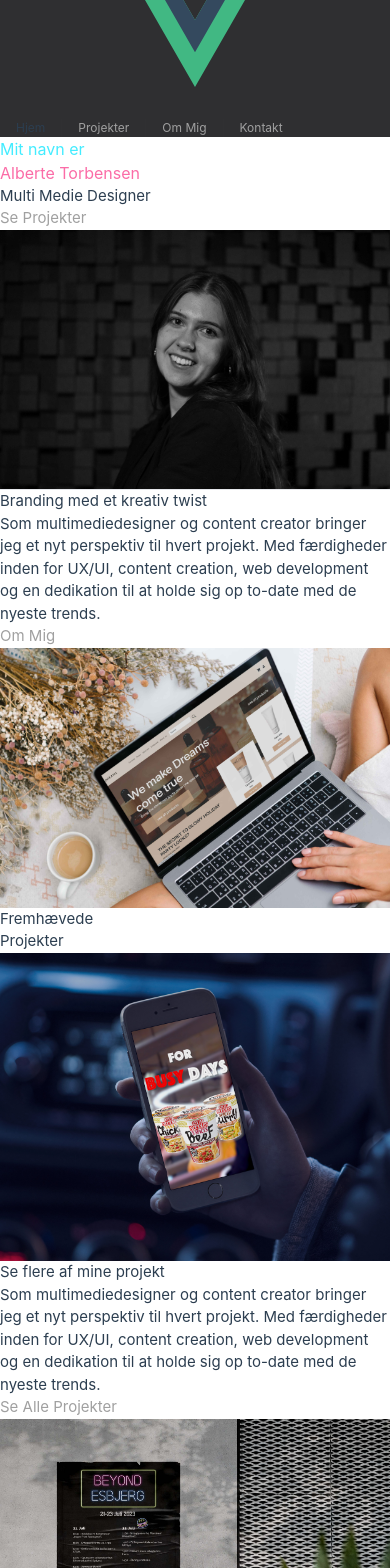
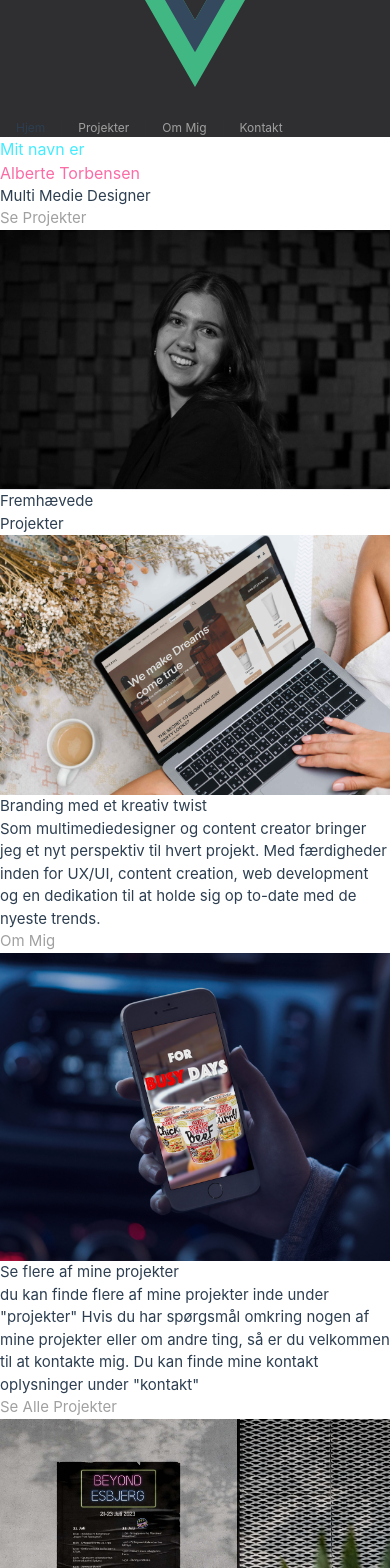
Before and after one commit to JeJulianaa/Portfolio2023, a Vue app: page / in a window 390 px wide. Shown: the top 1568 px of the page. Built offline with nearby package versions, Linux system fonts and the light colour scheme.

Commit message:
home page update

```diff
--- a/src/App.vue
+++ b/src/App.vue
@@ -31,7 +31,7 @@ import { RouterLink, RouterView } from 'vue-router'
   </Transition>   -->
 
   <!--space between section and contact-->
-  <div class="h-20 bg-[#1A1A1A]">
+  <div class="h-1 bg-[#1A1A1A]">
 
   </div>
   <hr class="border-2">
@@ -65,7 +65,7 @@ import { RouterLink, RouterView } from 'vue-router'
           </div>
         </div>
 
-  <footer class="bg-[#CFC9C9] text-white">
+  <footer class="bg-[#2F2F31] text-white">
     <hr class="border-2">
 
     <div class="container mx-auto px-4 py-8 grid grid-cols-2 sm:grid-cols-3 md:grid-cols-4 gap-8">
@@ -73,13 +73,13 @@ import { RouterLink, RouterView } from 'vue-router'
         <h4 class="text-lg font-bold">Contact Us</h4>
         <ul class="mt-4">
           <li>
-            <span class="text-gray-400">Phone:</span> 555-555-5555
+            <span class="text-gray-400">Phone:</span> 21 16 38 58
           </li>
           <li>
-            <span class="text-gray-400">Email:</span> email
+            <span class="text-gray-400">Email:</span> Alberte.torbensen@gmail.com
           </li>
           <li>
-            <span class="text-gray-400">Address:</span> 123 Main St, Anytown USA
+            <span class="text-gray-400">Address:</span> Esbjerg 6700
           </li>
         </ul>
       </div>
--- a/src/assets/main.css
+++ b/src/assets/main.css
@@ -121,11 +121,12 @@ a,
       font-family: "neon";}
 
   }
-  </style>
-
   button{
     font-family: "neon";
     color: rgb(2, 106, 118);
     border-color: rgb(2, 106, 118);
   }
+
+
+
 }
--- a/src/views/HomeView.vue
+++ b/src/views/HomeView.vue
@@ -8,8 +8,8 @@
 
   <main class="bg-[#1A1A1A]" >
     <div class="w-full flex justify-end">
-          <div class="flex flex-wrap justify-end">
-            <div class="w-full h-auto lg:w-2/5 px-4 mb-4 lg:mb-0  py-4">
+          <div class="flex flex-wrap justify-end pb-2">
+            <div class="w-full h-auto lg:w-2/5 px-4 mb-4 lg:mb-0  py-2">
               <!-- Content for the left column goes here -->
               <h1 class="homeTextOne mitNavn"> Mit navn er </h1>
                 <h1 class="AlberteT homeTextOne pt-1 xs:pt-0">Alberte Torbensen</h1>
@@ -36,14 +36,44 @@
 
         <hr class="border-2">
         <!--section1 photo-->
-        <div class="h-20 bg-[#1A1A1A]">
+        <div class="h-1 bg-[#1A1A1A]">
 
         </div>
         <div class="w-full flex justify-end">
 
 
-          <div class="sections flex flex-wrap w-5/6 justify-end">
-            <div class="w-full lg:w-1/2 px-4 mb-4 lg:mb-0 py-2" >
+          <div class="w-full sections flex flex-wrap w-5/6 justify-end">
+            <div class="w-full lg:w-[60%] pb-2  lg: py-5" >
+              <!-- Content for the left column goes here -->
+              <div class="border-4 border-[#2E2E30] rounded-lg text-center pt-[11%] h-full">
+                <h1 class="text-7xl  text-center text-[#E44A8C]">
+                Fremhævede <h1 class="text-7xl px-20 mb-5 lg:mb-0 pb-8 py-5 text-[#0091C2]">Projekter</h1>
+                </h1>
+              <p class="text pb-8">
+
+              </p>
+
+             </div>
+            </div>
+            <div class="w-full lg:w-[40%] pt-1">
+              <!-- Content for the right column goes here -->
+              <div class="w-full childTwo pl-2 py-2 pt-4  rounded-lg">
+                <RouterLink to="/portfoliodetail/1">
+                  <a href="#" class="">
+                    <img src="@/assets/billeder/Mockup-pc-dreams.jpg" alt="" class="w-full object-container rounded-lg glow-photo-button">
+                  </a>
+                </RouterLink>
+              </div>
+
+            </div>
+          </div>
+        </div>
+
+      <!--section 2 big photo-->
+
+      <div class="w-full flex justify-end ">
+          <div class=" flex flex-wrap justify-end pt-1">
+            <div class="w-full h-auto lg:w-1/2 px-[8rem] lg:mb-0  py-4 border-4  rounded-lg border-[#2E2E30]" >
               <!-- Content for the left column goes here -->
               <h1 class="text-5xl text-[#FFE6A7] pt-2">
                 Branding med et kreativ twist </h1>
@@ -60,40 +90,11 @@
                   Om Mig
                 </button>
              </RouterLink>
-            </div>
-            <div class="w-full lg:w-1/2 px-4">
-              <!-- Content for the right column goes here -->
-              <div class="childTwo   pl-2 py-2 pt-4 h-fit rounded-lg">
-                <RouterLink to="/portfoliodetail/1">
-                  <a href="#" class="">
-                    <img src="@/assets/billeder/Mockup-pc-dreams.jpg" alt="" class="w-full object-container rounded-lg glow-photo-button">
-                  </a>
-                </RouterLink>
-              </div>
 
             </div>
-          </div>
-        </div>
-
-      <!--section 2 big photo-->
-
-      <div class="w-full flex justify-end ">
-          <div class="flex flex-wrap justify-end ">
-            <div class="w-full h-auto lg:w-2/5 px-4 mb-4 lg:mb-0  py-4" >
-              <!-- Content for the left column goes here -->
-              <div class="border-4 border-[#FFE6A7] rounded-lg py-20 pt-[34%] h-full">
-                <h1 class="text-5xl  text-center text-[#E44A8C]">
-                Fremhævede <h1 class="text-5xl px-12 mb-5 lg:mb-0 pb-8 py-5 text-[#0091C2]">Projekter</h1>
-                </h1>
-              <p class="text pb-8">
-
-              </p>
-
-             </div>
-            </div>
-            <div class="w-full lg:w-1/2 px-4">
+            <div class="w-full lg:w-1/2 pl-2">
               <!-- Content for the right column goes here -->
-              <div class="childTwo   pl-2 py-2 pt-4 h-fit rounded-lg">
+              <div class="childTwo   pl-1  h-fit rounded-lg">
 
                 <RouterLink to="/portfoliodetail/2">
                   <a href="#" class="">
@@ -111,18 +112,19 @@
 
 
       <!--section3 photo-->
-      <div class="w-full flex justify-end">
-          <div class="flex flex-wrap w-5/6 justify-end ">
-            <div class="w-full lg:w-1/2 px-4 mb-4 lg:mb-0 py-2" >
+      <div class="w-full flex  justify-end">
+          <div class="flex flex-wrap  justify-end  lg: py-3 pb-6">
+
+            <div class="w-full border-4 border-[#2E2E30] rounded-lg lg:w-[60%] px-[8rem] pr-2 lg:mb-0 py-2 " >
+
               <!-- Content for the left column goes here -->
-              <h1 class="text-5xl pt-4">
-                Se flere af mine projekt
+              <h1 class="text-5xl pt-4  ">
+                Se flere af mine projekter
              </h1>
                <p class="text pb-1">
-               Som multimediedesigner og content creator bringer
-               jeg et nyt perspektiv til hvert projekt.
-               Med færdigheder inden for UX/UI, content creation,
-               web development og en dedikation til at holde sig op to-date med de nyeste trends.
+               du kan finde flere af mine projekter inde under "projekter"
+                Hvis du har spørgsmål omkring nogen af mine projekter eller om andre ting, så er du velkommen til at kontakte mig.
+                Du kan finde mine kontakt oplysninger under "kontakt"
               </p>
               <RouterLink to="/projekt">
                 <button class="w-1/2 glow-button homeButtonProjekt  text-center text-[#5F5F5F] border-[#5F5F5F] border-4 rounded-lg p-2 xs:p-4 lg:p-6 lg:mt-10  ">
@@ -130,9 +132,9 @@
                 </button>
              </RouterLink>
             </div>
-            <div class="w-full lg:w-1/2 px-4">
+            <div class="w-full lg:w-[40%] ">
               <!-- Content for the right column goes here -->
-              <div class="childTwo   pl-2 py-2 pt-4 h-fit rounded-lg">
+              <div class="w-full childTwo  rounded-lg px-2">
                 <RouterLink to="/portfoliodetail/3">
                   <a href="#" class="">
                     <img src="@/assets/billeder/eventoversigt-beyond.jpg" alt="" class="w-full object-container rounded-lg glow-photo-button">
```
